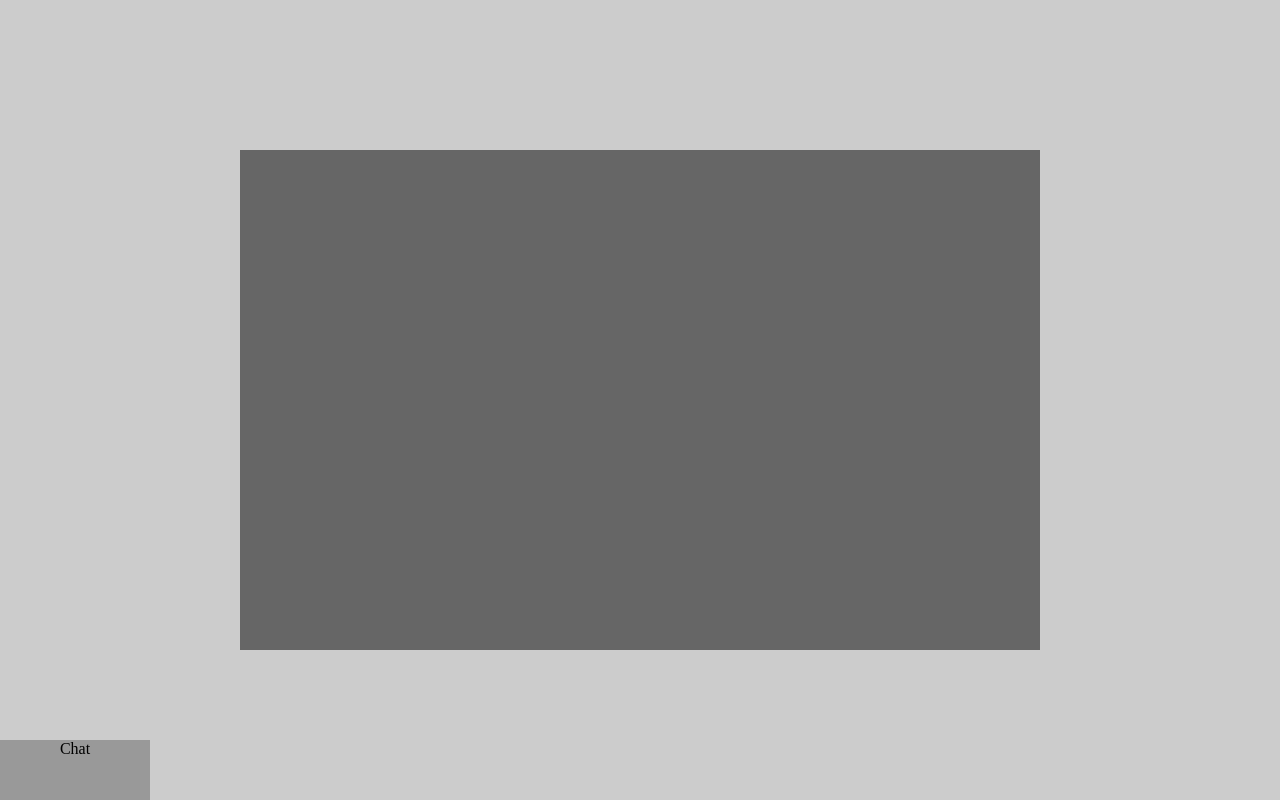
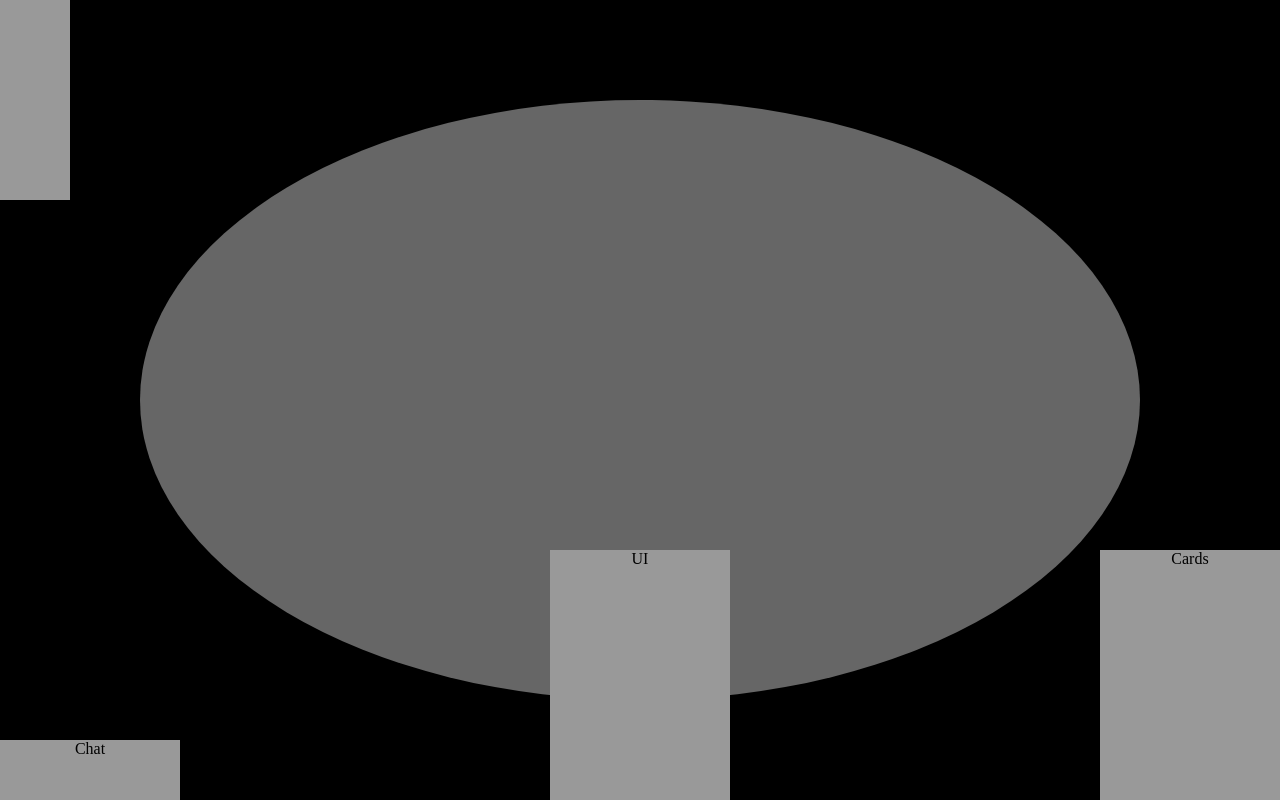
Before and after one commit to Adam966/bangProject, a website: page subpages/game.html in a window 1280 px wide. Drawn offline with Linux system fonts and the light colour scheme.

Commit message:
front end3

```diff
--- a/style.css
+++ b/style.css
@@ -11,7 +11,7 @@ padding: 0;
 
 }
 
-/* Main formular zaciatok */
+/* Main formular start */
 
 #mainWrapperCenter {
 
@@ -79,9 +79,9 @@ margin-top:20px;
 
 }
 
-#mainRules,#mainSettings,#mainStats {
+#mainRules {
 
-width:132px;
+width:405px;
 padding:15px 20px;
 margin-top:20px;
 
@@ -102,7 +102,7 @@ margin-top:20px;
 }
 
 /* Modal Content */
-.modal-content,.modal-content2 {
+.modal-content {
     background-color: #fefefe;
     margin: auto;
     padding: 20px;
@@ -111,22 +111,23 @@ margin-top:20px;
 }
 
 /* The Close Button */
-.close1,.close2,.close3 {
+.close1 {
     color: #aaaaaa;
     float: right;
     font-size: 28px;
     font-weight: bold;
 }
 
-.close1:hover,.close2:hover,.close3:hover
-.close1:focus,.close2:hover,.close3:hover {
+.close1:hover
+.close1:focus {
     color: #000;
     text-decoration: none;
     cursor: pointer;
 }
 
 
-/* Main formular koniec */
+/* Main formular end */
+
 
 
 /* Game UI start */
@@ -141,28 +142,77 @@ position:fixed;
 
 }
 
-.gameChatWrapper {
+#gameTableWrapper {
+
+height:900px;
+width:1500px;
+background:black;
+position:absolute;
+left:50%;
+top:50%;
+margin-left:-750px; /* -1/2 width */
+margin-top:-450px;
+
+
+}
+
+#gameTable {
+
+height:600px;
+width:1000px;
+background:#666;
+position:absolute;
+left:50%;
+top:50%;
+border-radius:50%;
+margin-left:-500px; /* -1/2 width */
+margin-top:-300px; /* -1/2 height */
+
+}
+
+
+#gameChatWrapper {
 
 height:60px;
-width:150px;
+width:180px;
 background:#999;
 position: fixed;
 bottom:0;
 
 }
 
-#gameTable {
+#gameMainPlayerCards {
 
-height:500px;
-width:800px;
-background:#666;
-position:absolute;
-left:50%;
-top:50%;
-
-margin-left:-400px; /* -1/2 width */
-margin-top:-250px; /* -1/2 height */
-
-
+height:250px;
+width:180px;
+background:#999;
+position: fixed;
+bottom:0;
+right:0;
 
 }
+
+#gameMainPlayerUI {
+
+height:250px;
+width:180px;
+background:#999;
+margin:0 auto;
+position:fixed;
+bottom:0;
+right:0;
+left:0;
+
+}
+
+/* Players */
+
+#player1 {
+
+height:250px;
+width:180px;
+background:#999;
+right:0;
+left:0;
+
+}
--- a/subpages/game.html
+++ b/subpages/game.html
@@ -11,12 +11,28 @@
 
 <div id="gameWrapper">
 
-	<div id="gameTable"></div>
+	<div id="gameTableWrapper">
 
-	<div class="gameChatWrapper">
+    	<div id="player1">
+        <center>Player1</center>
+        </div>
+
+		<div id="gameTable">
+        </div>
+
+    </div>
+
+	<div id="gameChatWrapper">
 	<center>Chat</center>
     </div>
 
+    <div id="gameMainPlayerCards">
+    <center>Cards</center>
+    </div>
+
+    <div id="gameMainPlayerUI">
+    <center>UI</center>
+    </div>
 
 
 </div>
```
Also changed, not shown: index.html (+1 -25 lines).
